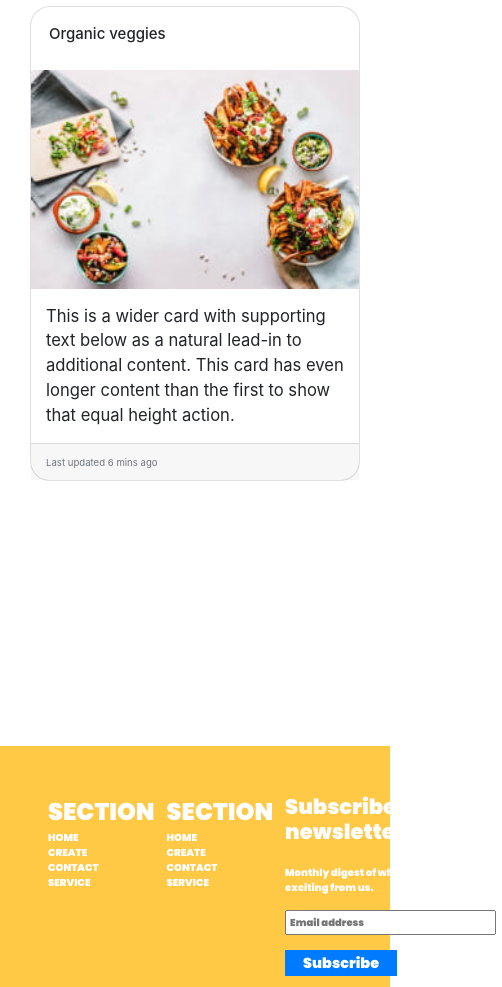
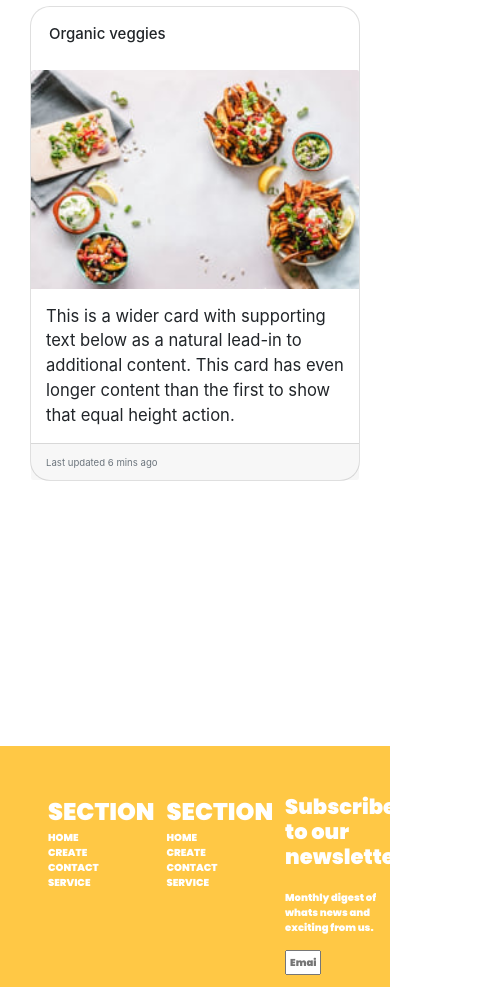
Before and after one commit to sharma-hardik/Foodies, a plain HTML site: page index.html in a window 390 px wide. Shown: the part 7073-8060 px from the top of the page, 502 px wide, since content can reach past the window. Drawn offline with nearby package versions, Linux system fonts and the light colour scheme.

Commit message:
Update style.css

```diff
--- a/style.css
+++ b/style.css
@@ -277,6 +277,7 @@ ul li{
 	  width:100%;
 	}
 	input{
+		width:30%
 	}
 	footer{
 		font-size: 10px;
```
